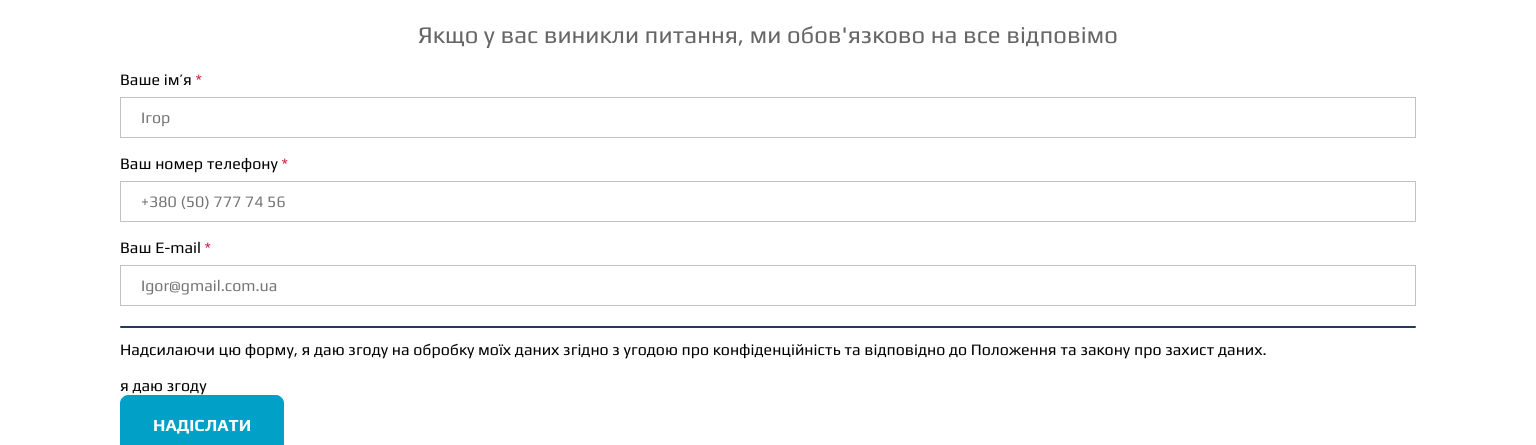
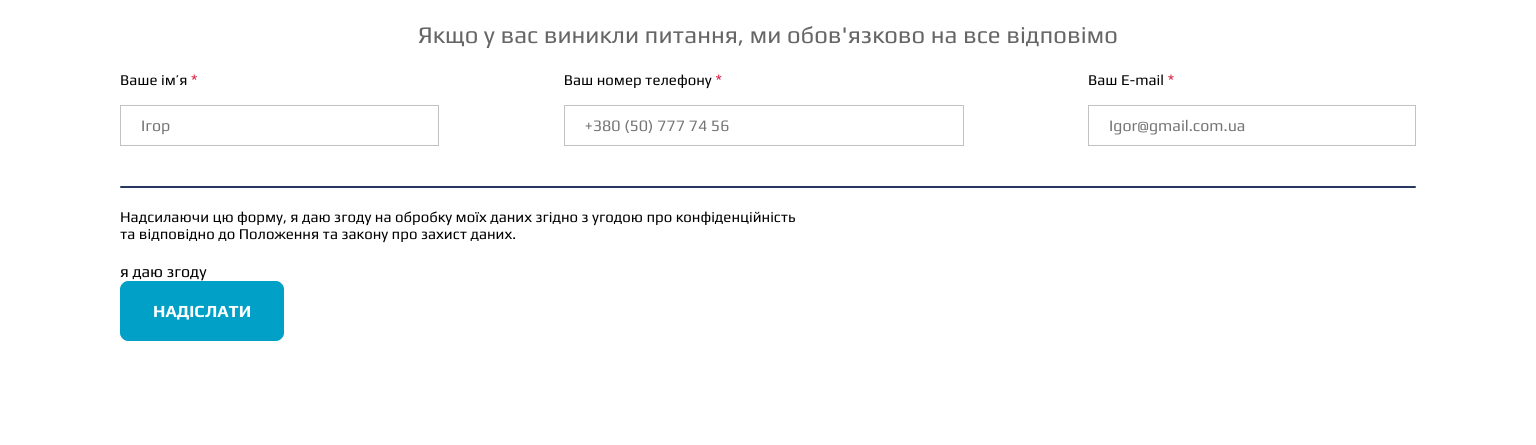
Before and after one commit to Senior322/Atlantika, a React (Create React App) app: page / in a window 1536 px wide. Shown: the part 1920-2365 px from the top of the page. After the commit the page ends 2261 px from the top, so only its background shows below. Built offline with nearby package versions, Linux system fonts and the light colour scheme.

Commit message:
path
create style for 1440px

```diff
--- a/src/components/questionForm/QuestionForm.jsx
+++ b/src/components/questionForm/QuestionForm.jsx
@@ -8,21 +8,14 @@
   /^((\\+[1-9]{1,4}[ \\-]*)|(\\([0-9]{2,3}\\)[ \\-]*)|([0-9]{2,4})[ \\-]*)*?[0-9]{3,4}?[ \\-]*[0-9]{3,4}?$/;
 export default function QuestionForm() {
   const BasicFormSchema = Yup.object().shape({
-    email: Yup.string()
-      //Проверяем, корректный ли адрес.
-      //Если нет, то выводится сообщение в скобках
-      .email('Невалідна адреса')
-      //не сабмитим, если поле не заполнено
-      .required('Required'),
+    email: Yup.string().email('Недійсна адреса').required('Обов*язково'),
     userName: Yup.string()
-      //минимальная длина - 2 символа
-      .min(2, 'Must be longer than 2 characters')
-      //максимальная длина - 20 символов
-      .max(20, 'Nice try, nobody has a first name that long')
-      .required('Required'),
+      .min(2, 'Повинен бути довшим за 2 символи')
+      .max(20, 'Гарна спроба, ніхто не має такого довгого імені')
+      .required('Обов*язково'),
     telephoneNumber: Yup.string()
-      .matches(phoneRegExp, 'Phone number is not valid')
-      .required('Required'),
+      .matches(phoneRegExp, 'Номер телефону недійсний')
+      .required('Обов*язково'),
   });
   return (
     <div className={css.formContainer}>
@@ -40,8 +33,10 @@
         }}
       >
         <Form className={css.formFrom}>
+          <div className={css.formFirstItems}>
             <label htmlFor="userName">
-            Ваше ім’я <span className={css.formSpan}>*</span>
+              <span className={css.formSpanInfo}>Ваше ім’я</span>{' '}
+              <span className={css.formSpan}>*</span>
               <Field
                 className={css.formInput}
                 type="text"
@@ -51,7 +46,8 @@
               <ErrorMessage name="userName" />
             </label>
             <label htmlFor="telephoneNumber">
-            Ваш номер телефону <span className={css.formSpan}>*</span>
+              <span className={css.formSpanInfo}>Ваш номер телефону</span>{' '}
+              <span className={css.formSpan}>*</span>
               <Field
                 className={css.formInput}
                 type="phone"
@@ -61,7 +57,8 @@
               <ErrorMessage name="telephoneNumber" />
             </label>
             <label htmlFor="email">
-            Ваш E-mail <span className={css.formSpan}>*</span>
+              <span className={css.formSpanInfo}>Ваш E-mail</span>{' '}
+              <span className={css.formSpan}>*</span>
               <Field
                 className={css.formInput}
                 type="email"
@@ -70,8 +67,9 @@
               ></Field>
               <ErrorMessage name="email" />
             </label>
+          </div>
+          <div className={css.border}></div>
           <div>
-            <div className={css.border}></div>
             <p className={css.formText}>
               Надсилаючи цю форму, я даю згоду на обробку моїх даних згідно з
               угодою про конфіденційність та відповідно до Положення та закону
--- a/src/components/questionForm/QuestionForm.module.scss
+++ b/src/components/questionForm/QuestionForm.module.scss
@@ -1,31 +1,55 @@
-.formContainer{
+.formContainer {
    margin-top: 20px;
 }
-.border{
+.border {
    border-radius: 2px;
    background: var(--dark-blue);
    height: 2px;
    margin-top: 4px;
+   @media screen and (min-width: 1440px) {
+      margin-top: 40px;
+   }
 }
-.formFrom{
+.formFirstItems {
    display: flex;
    flex-direction: column;
    gap: 16px;
+   @media screen and (min-width: 1440px) {
+      flex-direction: row;
+      gap: 0px;
+      justify-content: space-between;
+   }
 }
-.formUlLi{
-}
-.formInput{
+.formInput {
    padding: 10px 20px;
    border: 1px solid var(--half-gray);
    margin-top: 8px;
    width: 100%;
+   @media screen and (min-width: 1440px) {
+      margin-top: 16px;
+   }
 }
-.formSpan{
+.formSpanInfo {
+   font-size: 13px;
+   @media screen and (min-width: 1440px) {
+      font-size: 15px;
+   }
+}
+.formSpan {
    color: var(--some-red);
 }
-.formText{
+.formText {
    margin-top: 12px;
+   font-size: 13px;
+   @media screen and (min-width: 1440px) {
+      margin-top: 20px;
+      max-width: 692px;
+      font-size: 15px;
+   }
 }
-.confirm{
-   padding-top: 17px;
+.confirm {
+   margin-top: 17px;
+   @media screen and (min-width: 1440px) {
+      margin-top: 20px;
+   }
 }
```
Lines whose indentation alone changed are shown as unchanged.
